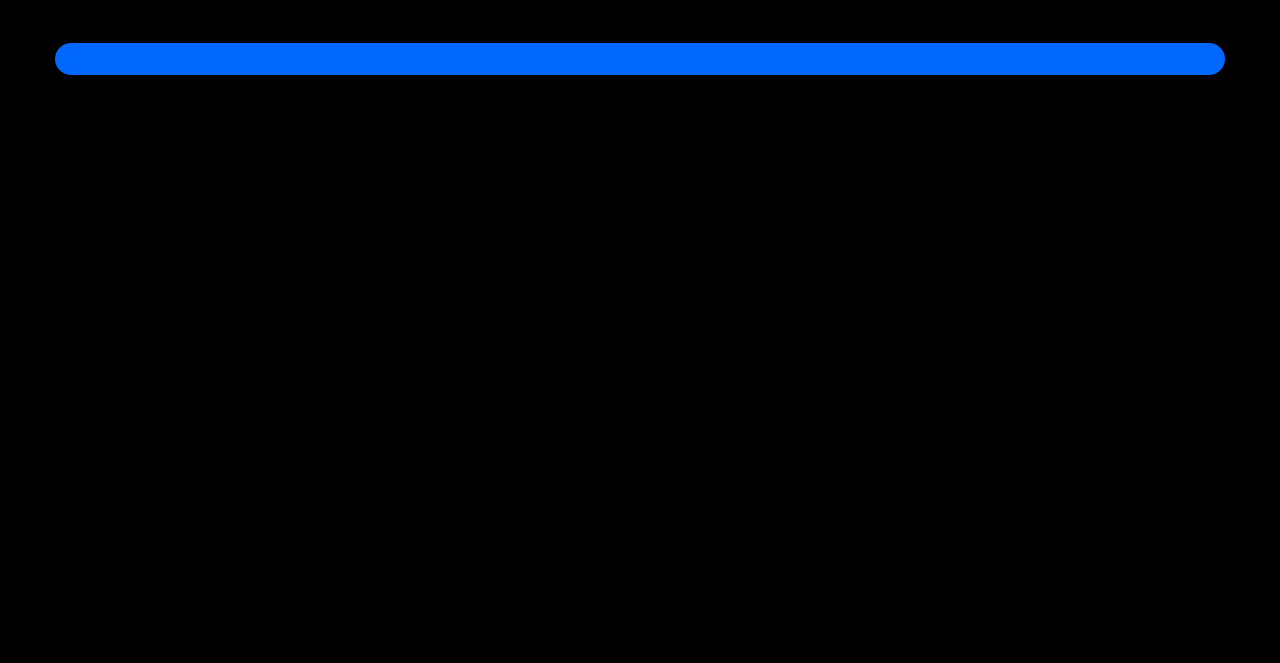
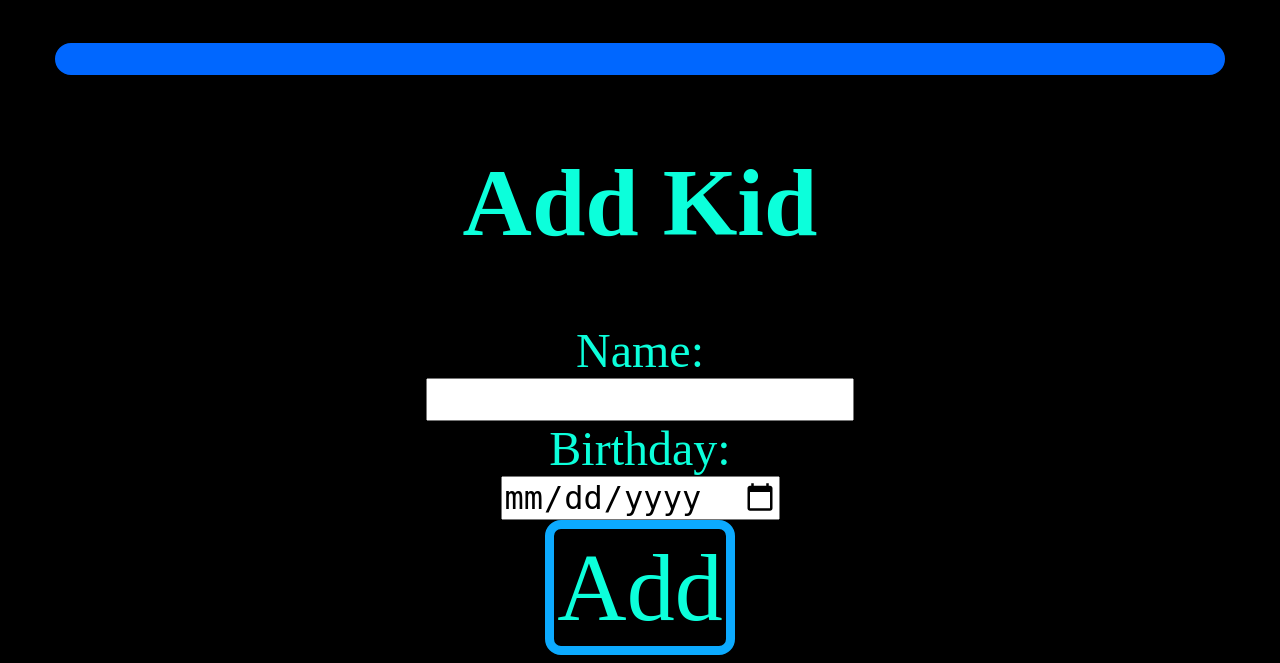
Before and after one commit to AdiJoost/birthdayCalendar, a Flask app: page /addKid in a window 1280 px wide. Shown: the part 249-912 px from the top of the page. Before the commit the page ends 324 px from the top, so only its background shows below. Run offline with Flask 2, Linux system fonts and the light colour scheme.

Commit message:
form for add kid added

```diff
--- a/static/css/styles.css
+++ b/static/css/styles.css
@@ -78,6 +78,7 @@ hr {
 	text-decoration: none;
 	border: 0.6rem solid #0caaff;
 	padding: 0.2rem;
+	border-radius: 1rem;
 	cursor: pointer;
 }
 
@@ -138,14 +139,17 @@ hr {
 
 #datePicker > #search {
 	border: 0.6rem solid #0caaff;
+	border-radius: 1rem;
 }
 
 #datePicker > .done{
 	border: 0.6rem solid #0cff62;
+	border-radius: 1rem;
 }
 
 #datePicker > .notDone{
 	border: 0.6rem solid #ff0ca9;
+	border-radius: 1rem;
 }
 
 #datePicker > .all{
@@ -153,4 +157,19 @@ hr {
 	border-bottom: 0.6rem solid #ff0ca9;
 	border-left: 0.6rem solid #0cff62;
 	border-top: 0.6rem solid #0cff62;
+	border-radius: 1rem;
 }
+
+/*add Kid*/
+
+#addKidContainer{
+	display: flex;
+	justify-content: flex-start;
+	flex-direction: column;
+	font-size: 3rem;
+	align-items: center;
+}
+
+.textInput {
+	font-size: 2rem;
+}
--- a/templates/addKid.html
+++ b/templates/addKid.html
@@ -11,6 +11,20 @@
 	</nav>
 	<hr>
 
+<div id = "addKidContainer">
+	<h1>Add Kid</h1>
+
+	<label for="addKidInputName">Name:</label>
+	<input type="text" name="addKidInputName" id="addKidInputName" class="textInput">
+	<label for="addKidInputBirthday">Birthday:</label>
+	<input type="Date" name="addKidInputBirthday" id="addKidInputBirthday" class="textInput">
+
+	<div class="editKidButton">
+		<div>
+			Add
+		</div>
+	</div>
+</div>
 
 </body>
 </html>
```
